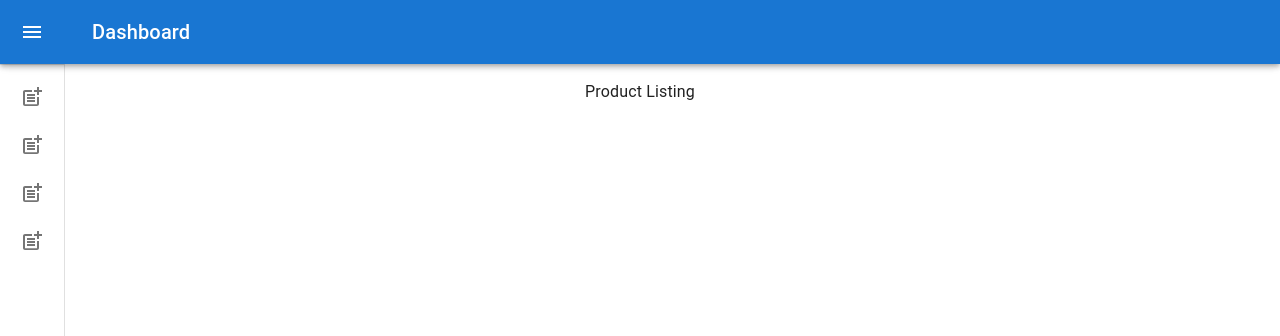
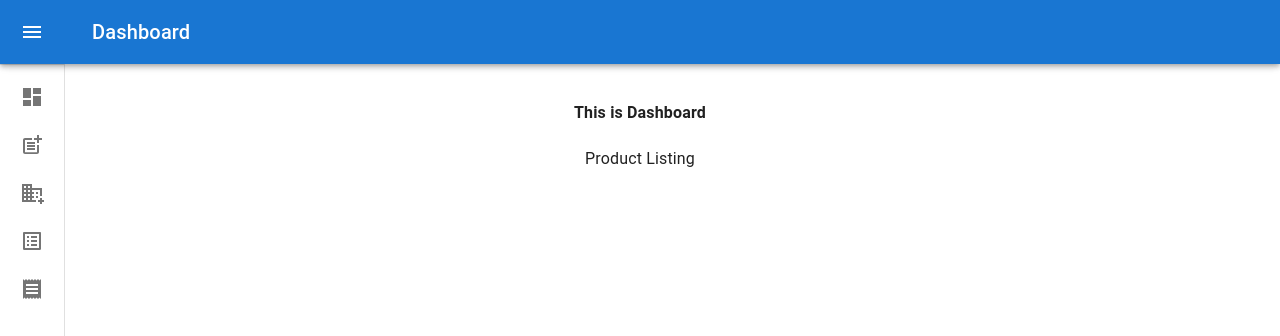
Before and after one commit to NihalP01/stock-billing-management, a React (Create React App) app: page / in a window 1280 px wide. Shown: the top 336 px of the page. Built offline with nearby package versions, Linux system fonts and the light colour scheme.

Commit message:
small changes

```diff
--- a/src/App.js
+++ b/src/App.js
@@ -1,11 +1,11 @@
 import "./App.css";
 import Layout from "./components/common/Layout";
 import { BrowserRouter, Route, Routes } from "react-router-dom";
-import ProductListing from "./components/pages/ProductListing";
 import CreateProductForm from "./components/forms/CreateProductForm";
 import CreateVendorForm from "./components/forms/CreateVendorForm";
 import PurchaseEntryForm from "./components/forms/PurchaseEntryForm";
 import SalesEntryForm from "./components/forms/SalesEntryForm";
+import DashboardHome from "./components/dashboard/DashboardHome";
 
 function App() {
   return (
@@ -16,7 +16,7 @@ function App() {
             path="/"
             element={
               <Layout headerName={"Dashboard"}>
-                <ProductListing />
+                <DashboardHome />
               </Layout>
             }
           />
@@ -47,7 +47,7 @@ function App() {
           <Route
             path="/sales-entry"
             element={
-              <Layout headerName={'Sales entry'}>
+              <Layout headerName={"Sales entry"}>
                 <SalesEntryForm />
               </Layout>
             }
--- a/src/components/common/Sidebar.jsx
+++ b/src/components/common/Sidebar.jsx
@@ -1,152 +1,3 @@
-// import * as React from "react";
-// import { styled, useTheme } from "@mui/material/styles";
-// import Box from "@mui/material/Box";
-// import Drawer from "@mui/material/Drawer";
-// import CssBaseline from "@mui/material/CssBaseline";
-// import MuiAppBar from "@mui/material/AppBar";
-// import Toolbar from "@mui/material/Toolbar";
-// import List from "@mui/material/List";
-// import Typography from "@mui/material/Typography";
-// import Divider from "@mui/material/Divider";
-// import IconButton from "@mui/material/IconButton";
-// import MenuIcon from "@mui/icons-material/Menu";
-// import ChevronLeftIcon from "@mui/icons-material/ChevronLeft";
-// import ChevronRightIcon from "@mui/icons-material/ChevronRight";
-// import ListItem from "@mui/material/ListItem";
-// import ListItemButton from "@mui/material/ListItemButton";
-// import ListItemIcon from "@mui/material/ListItemIcon";
-// import ListItemText from "@mui/material/ListItemText";
-// import InboxIcon from "@mui/icons-material/MoveToInbox";
-// import MailIcon from "@mui/icons-material/Mail";
-
-// const drawerWidth = 240;
-
-// const Main = styled("main", { shouldForwardProp: (prop) => prop !== "open" })(
-//   ({ theme, open }) => ({
-//     flexGrow: 1,
-//     padding: theme.spacing(3),
-//     transition: theme.transitions.create("margin", {
-//       easing: theme.transitions.easing.sharp,
-//       duration: theme.transitions.duration.leavingScreen,
-//     }),
-//     marginLeft: `-${drawerWidth}px`,
-//     ...(open && {
-//       transition: theme.transitions.create("margin", {
-//         easing: theme.transitions.easing.easeOut,
-//         duration: theme.transitions.duration.enteringScreen,
-//       }),
-//       marginLeft: 0,
-//     }),
-//   })
-// );
-
-// const AppBar = styled(MuiAppBar, {
-//   shouldForwardProp: (prop) => prop !== "open",
-// })(({ theme, open }) => ({
-//   transition: theme.transitions.create(["margin", "width"], {
-//     easing: theme.transitions.easing.sharp,
-//     duration: theme.transitions.duration.leavingScreen,
-//   }),
-//   ...(open && {
-//     width: `calc(100% - ${drawerWidth}px)`,
-//     marginLeft: `${drawerWidth}px`,
-//     transition: theme.transitions.create(["margin", "width"], {
-//       easing: theme.transitions.easing.easeOut,
-//       duration: theme.transitions.duration.enteringScreen,
-//     }),
-//   }),
-// }));
-
-// const DrawerHeader = styled("div")(({ theme }) => ({
-//   display: "flex",
-//   alignItems: "center",
-//   padding: theme.spacing(0, 1),
-//   ...theme.mixins.toolbar,
-//   justifyContent: "flex-end",
-// }));
-
-// const Sidebar = ({ sidebarHeader }) => {
-//   const theme = useTheme();
-//   const [open, setOpen] = React.useState(false);
-
-//   const handleDrawerOpen = () => {
-//     setOpen(true);
-//   };
-
-//   const handleDrawerClose = () => {
-//     setOpen(false);
-//   };
-
-//   return (
-//     <Box sx={{ display: "flex" }}>
-//       <CssBaseline />
-//       <AppBar position="fixed" open={open}>
-//         <Toolbar>
-//           <IconButton
-//             color="inherit"
-//             aria-label="open drawer"
-//             onClick={handleDrawerOpen}
-//             edge="start"
-//             sx={{ mr: 2, ...(open && { display: "none" }) }}
-//           >
-//             <MenuIcon />
-//           </IconButton>
-//           <Typography variant="h6" noWrap component="div">
-//             {sidebarHeader}
-//           </Typography>
-//         </Toolbar>
-//       </AppBar>
-//       <Drawer
-//         sx={{
-//           width: drawerWidth,
-//           flexShrink: 0,
-//           "& .MuiDrawer-paper": {
-//             width: drawerWidth,
-//             boxSizing: "border-box",
-//           },
-//         }}
-//         variant="persistent"
-//         anchor="left"
-//         open={open}
-//       >
-//         <DrawerHeader>
-//           <IconButton onClick={handleDrawerClose}>
-//             {theme.direction === "ltr" ? (
-//               <ChevronLeftIcon />
-//             ) : (
-//               <ChevronRightIcon />
-//             )}
-//           </IconButton>
-//         </DrawerHeader>
-//         <Divider />
-//         <List>
-//           {menuItems.map((item, index) => (
-//             <ListItem key={item.id} disablePadding>
-//               <Link
-//                 to={item.link}
-//                 style={{ textDecoration: "none", color: "black" }}
-//               >
-//                 <ListItemButton>
-//                   <ListItemIcon>
-//                     <PostAddIcon />
-//                   </ListItemIcon>
-//                   <ListItemText primary={item.title} />
-//                 </ListItemButton>
-//               </Link>
-//             </ListItem>
-//           ))}
-//         </List>
-//       </Drawer>
-//       {/* <Main open={open}>
-//         <DrawerHeader />
-//         <Typography variant="h4">Product Listing</Typography>
-//       </Main> */}
-//     </Box>
-//   );
-// };
-
-// export default Sidebar;
-
 import * as React from "react";
 import { styled, useTheme } from "@mui/material/styles";
 import Box from "@mui/material/Box";
@@ -165,8 +16,7 @@ import ListItem from "@mui/material/ListItem";
 import ListItemButton from "@mui/material/ListItemButton";
 import ListItemIcon from "@mui/material/ListItemIcon";
 import ListItemText from "@mui/material/ListItemText";
-import { menuItems } from "../data/menuItems";
-import PostAddIcon from "@mui/icons-material/PostAdd";
+import { menuItems } from "../../data/menuItems";
 import { Link } from "react-router-dom";
 
 const drawerWidth = 240;
@@ -301,7 +151,7 @@ export default function Sidebar({ sidebarHeader }) {
                       justifyContent: "center",
                     }}
                   >
-                    <PostAddIcon />
+                    <item.icon />
                   </ListItemIcon>
                   <ListItemText
                     primary={item.title}
--- /dev/null
+++ b/src/components/dashboard/DashboardHome.jsx
@@ -0,0 +1,14 @@
+import { Box } from "@mui/material";
+import React from "react";
+import ProductListing from "../../pages/ProductListing";
+
+const DashboardHome = () => {
+  return (
+    <Box>
+      <h4>This is Dashboard</h4>
+      <ProductListing />
+    </Box>
+  );
+};
+
+export default DashboardHome;
--- a/src/components/data/menuItems.js
+++ /dev/null
@@ -1,22 +0,0 @@
-export const menuItems= [
-    {
-        id: 1,
-        title: "Create Product",
-        link: "/create-product",
-    },
-    {
-        id: 2,
-        title: "Create Vendor",
-        link: "/create-vendor",
-    },
-    {
-        id: 3,
-        title: "Purchase Entry",
-        link: "/purchase-entry",
-    },
-    {
-        id: 4,
-        title: "Sales Entry",
-        link: "/sales-entry",
-    },
-]
--- a/src/components/forms/CreateProductForm.jsx
+++ b/src/components/forms/CreateProductForm.jsx
@@ -2,7 +2,7 @@ import { Box, Chip, Grid, Typography } from "@mui/material";
 import React from "react";
 import FormLayout from "../common/FormLayout";
 import { Controls } from "../controls/Controls";
-import { gstData } from "../data/gstData";
+import { gstData } from "../../data/gstData";
 
 const CreateProductForm = () => {
   return (
--- a/src/components/forms/CreateVendorForm.jsx
+++ b/src/components/forms/CreateVendorForm.jsx
@@ -2,7 +2,7 @@ import { Grid } from "@mui/material";
 import React, { useState } from "react";
 import FormLayout from "../common/FormLayout";
 import { Controls } from "../controls/Controls";
-import { states } from "../data/states";
+import { states } from "../../data/states";
 
 const CreateVendorForm = () => {
   const [state, setState] = useState("");
--- /dev/null
+++ b/src/data/menuItems.js
@@ -0,0 +1,38 @@
+import { Dashboard } from "@mui/icons-material"
+import PostAddIcon from "@mui/icons-material/PostAdd";
+import DomainAddIcon from '@mui/icons-material/DomainAdd';
+import ListAltIcon from '@mui/icons-material/ListAlt';
+import ReceiptIcon from '@mui/icons-material/Receipt';
+
+export const menuItems= [
+    {
+        id: 0,
+        title: "Dashboard",
+        link: '/',
+        icon: Dashboard,
+    },
+    {
+        id: 1,
+        title: "Create Product",
+        link: "/create-product",
+        icon: PostAddIcon,
+    },
+    {
+        id: 2,
+        title: "Create Vendor",
+        link: "/create-vendor",
+        icon: DomainAddIcon,
+    },
+    {
+        id: 3,
+        title: "Purchase Entry",
+        link: "/purchase-entry",
+        icon: ListAltIcon,
+    },
+    {
+        id: 4,
+        title: "Sales Entry",
+        link: "/sales-entry",
+        icon: ReceiptIcon,
+    },
+]
```
Also changed, not shown: src/components/dashboard/Dashboard.jsx (deleted, +0 -12 lines), src/data/gstData.js (renamed from src/components/data/gstData.js), src/data/iconData.js (renamed from src/components/data/iconData.js), src/data/states.js (renamed from src/components/data/states.js), src/pages/ProductListing.jsx (renamed from src/components/pages/ProductListing.jsx).
